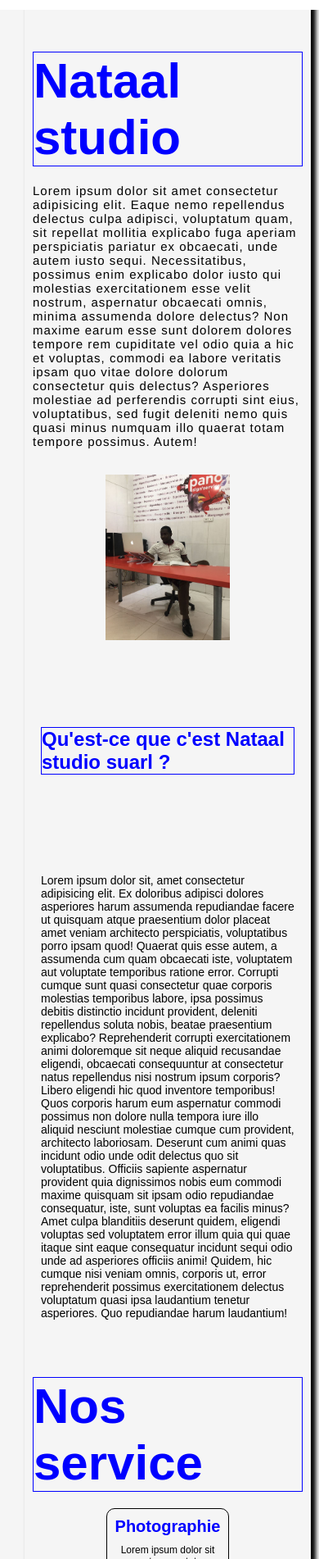
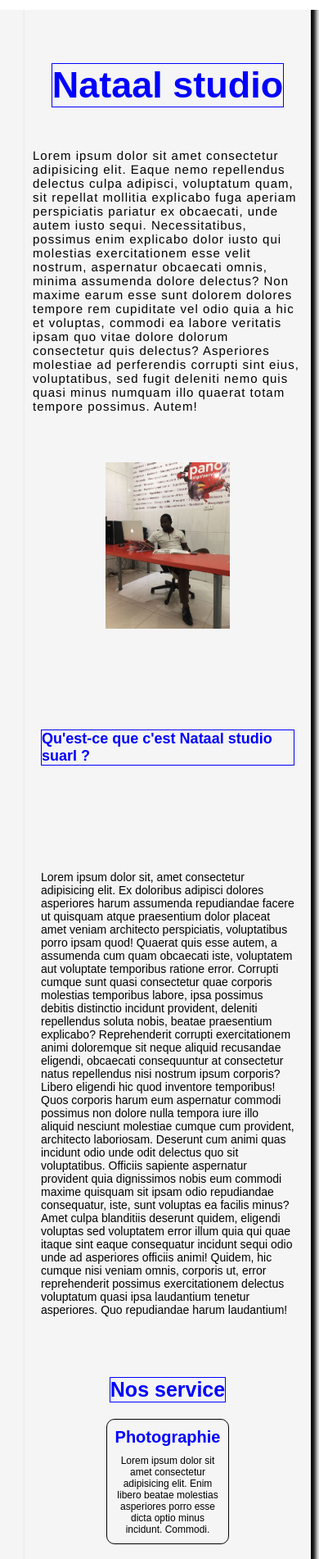
Before and after one commit to KonateMahmoud/natal, a plain HTML site: page index.html in a window 390 px wide. Shown: the part 98-2000 px from the top of the page at 82% size. Drawn offline with nearby package versions, Linux system fonts and the light colour scheme.

Commit message:
Update style.css

```diff
--- a/css/style.css
+++ b/css/style.css
@@ -197,6 +197,12 @@ nav ul li a:hover{
     }
 }
 
+@media screen and (max-width: 500px){
+    .acceuil h1{
+        Font-size: 45px;
+    }
+}
+
 
 /*mise en page de la partie A-propos*/
 .apropos{
@@ -244,6 +250,11 @@ nav ul li a:hover{
     .apropos p{
         font-size: 14px;
     }
+}
+
+@media screen and (max-width: 500px){
+     .apropos h1{
+        font-size: 18px;
 }
 
 /*mise en page de la partie Services*/
@@ -299,6 +310,12 @@ nav ul li a:hover{
 @media screen and (max-width:750px) {
     .service{
        flex-wrap: wrap;
+    }
+}
+
+@media screen and (max-width:500px) {
+    .service h1{
+    font-size: 25px;
     }
 }
 /*mise en pge de la partie portfolio*/
@@ -437,6 +454,12 @@ box-shadow: 4px 3px 2px 1px ;
     }
 }
 
+@media screen  and (max-width:500px){
+   .contacts h1{
+    font-size: 30px;
+
+}
+
 footer{
     font-family: 'Courier New', Courier, monospace;
     background-color: black;
```
